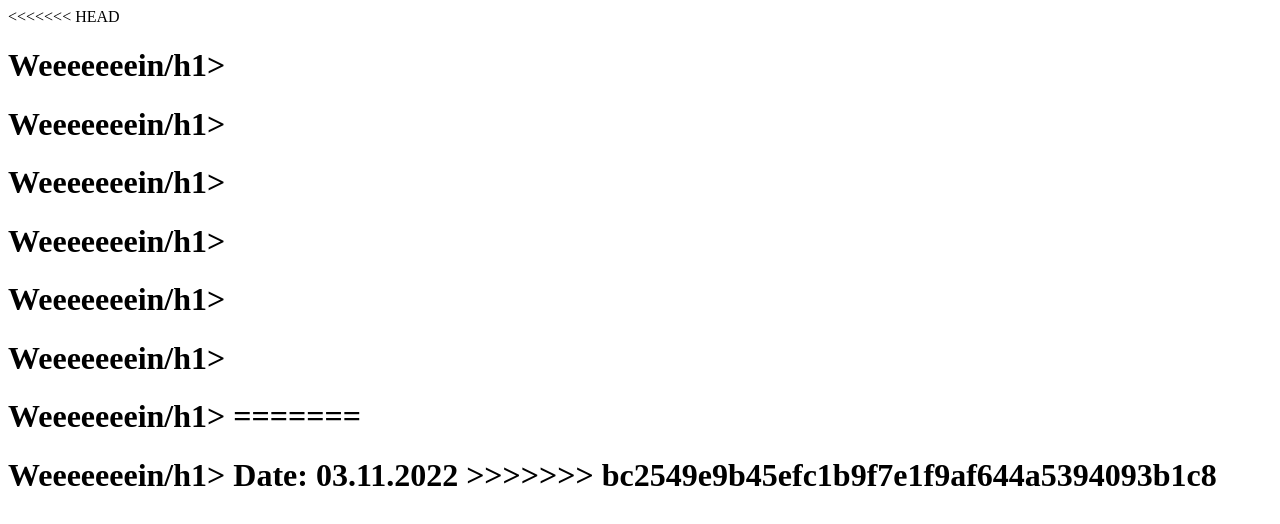
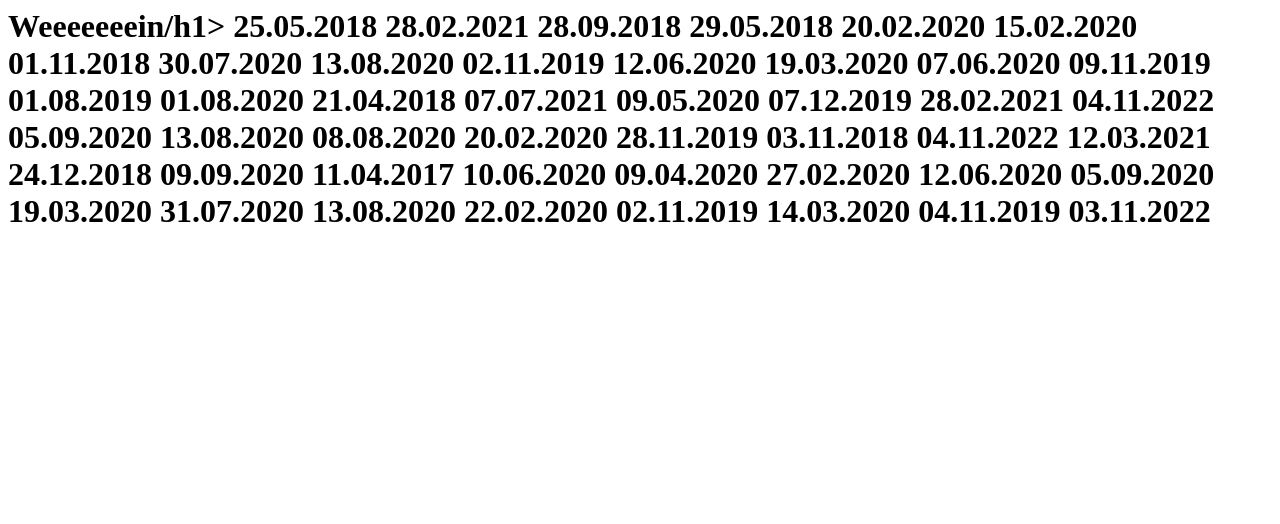
Before and after one commit to mikch06/picture_blog, a plain HTML site: page web/index.html in a window 1280 px wide. Drawn offline with Linux system fonts and the light colour scheme.

Commit message:
Implement dynamic content writer

```diff
--- a/web/index.html
+++ b/web/index.html
@@ -1,27 +1,49 @@
-
-<<<<<<< HEAD
-<h1>Weeeeeeein/h1>
-
 
 <h1>Weeeeeeein/h1>
 
-
-<h1>Weeeeeeein/h1>
-
-
-<h1>Weeeeeeein/h1>
-
-
-<h1>Weeeeeeein/h1>
-
-
-<h1>Weeeeeeein/h1>
-
-
-<h1>Weeeeeeein/h1>
-
-=======
-<h1>Weeeeeeein/h1>
-
-Date: 03.11.2022
->>>>>>> bc2549e9b45efc1b9f7e1f9af644a5394093b1c8
+25.05.2018
+28.02.2021
+28.09.2018
+29.05.2018
+20.02.2020
+15.02.2020
+01.11.2018
+30.07.2020
+13.08.2020
+02.11.2019
+12.06.2020
+19.03.2020
+07.06.2020
+09.11.2019
+01.08.2019
+01.08.2020
+21.04.2018
+07.07.2021
+09.05.2020
+07.12.2019
+28.02.2021
+04.11.2022
+05.09.2020
+13.08.2020
+08.08.2020
+20.02.2020
+28.11.2019
+03.11.2018
+04.11.2022
+12.03.2021
+24.12.2018
+09.09.2020
+11.04.2017
+10.06.2020
+09.04.2020
+27.02.2020
+12.06.2020
+05.09.2020
+19.03.2020
+31.07.2020
+13.08.2020
+22.02.2020
+02.11.2019
+14.03.2020
+04.11.2019
+03.11.2022
```
